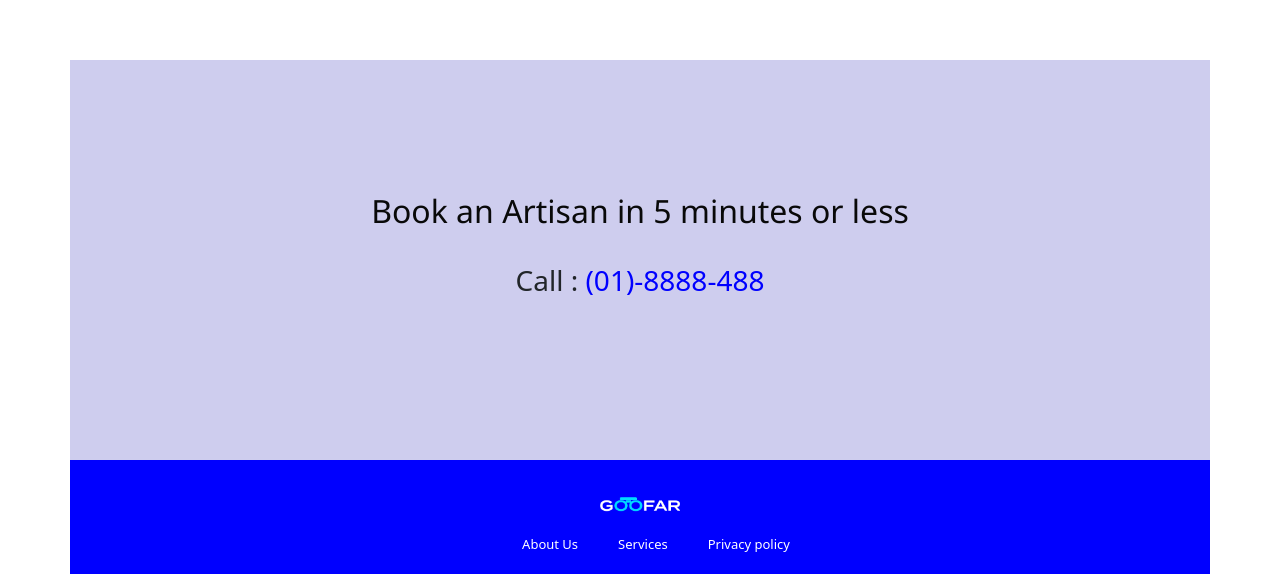
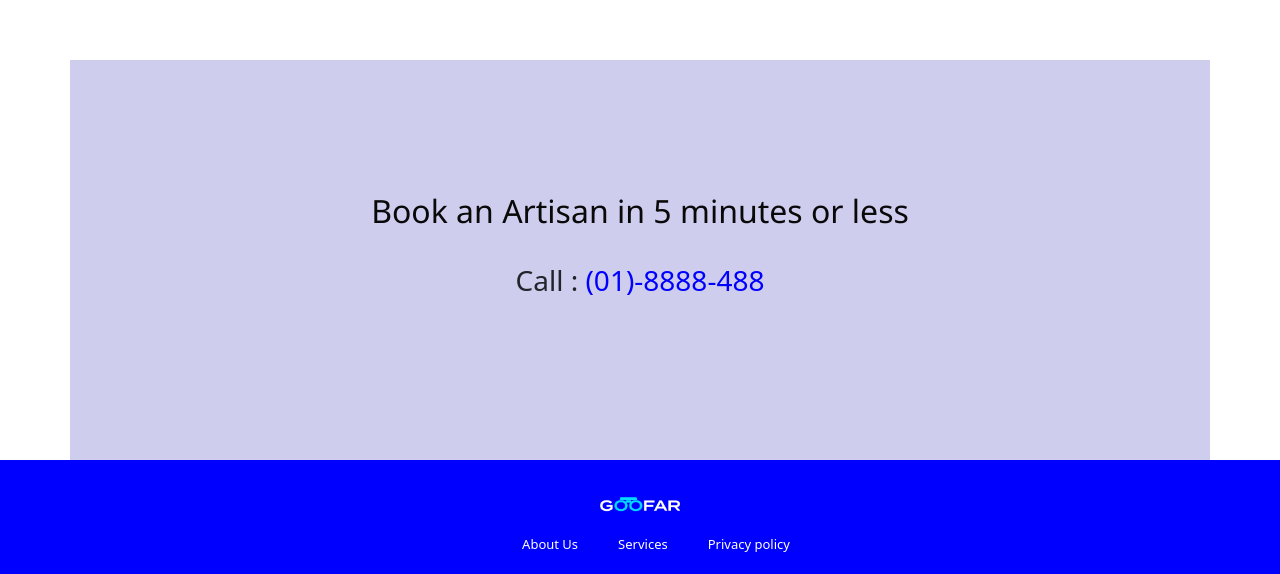
Before and after one commit to royking01/goof, a plain HTML site: page index.html in a window 1280 px wide. Shown: the part 4392-4966 px from the top of the page. Drawn offline with nearby package versions, Linux system fonts and the light colour scheme.

Commit message:
Add files via upload

```diff
--- a/index.html
+++ b/index.html
@@ -146,7 +146,7 @@
       </BR>
     </div>
     </div>
-    <footer class=" container d-flex text-center justify-content-center">
+    <footer class=" container-fluid d-flex text-center justify-content-center">
       <img src="./assets/logo.png" alt="logo" />
       <ul class="d-flex justify-content-between">
         <li class="text-center">About Us</li>
```
